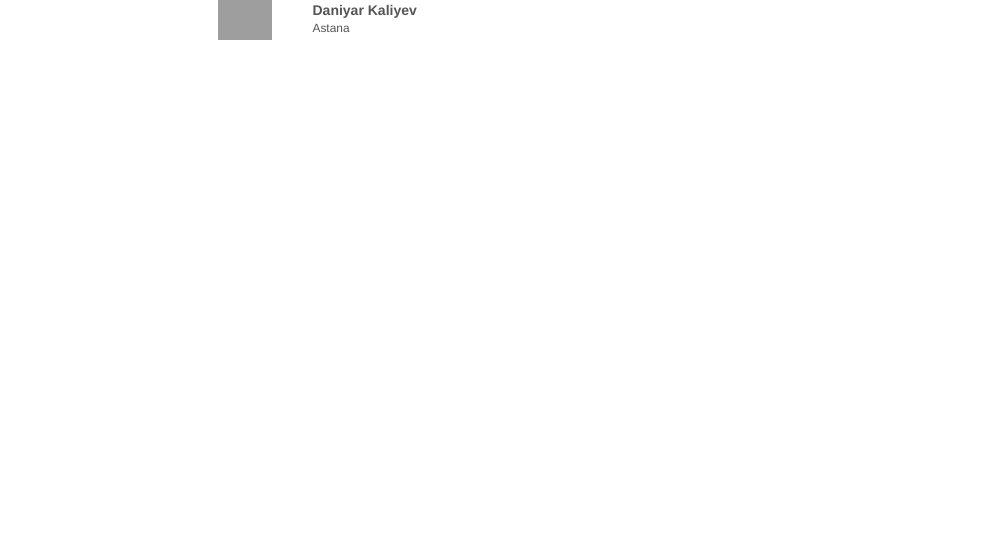
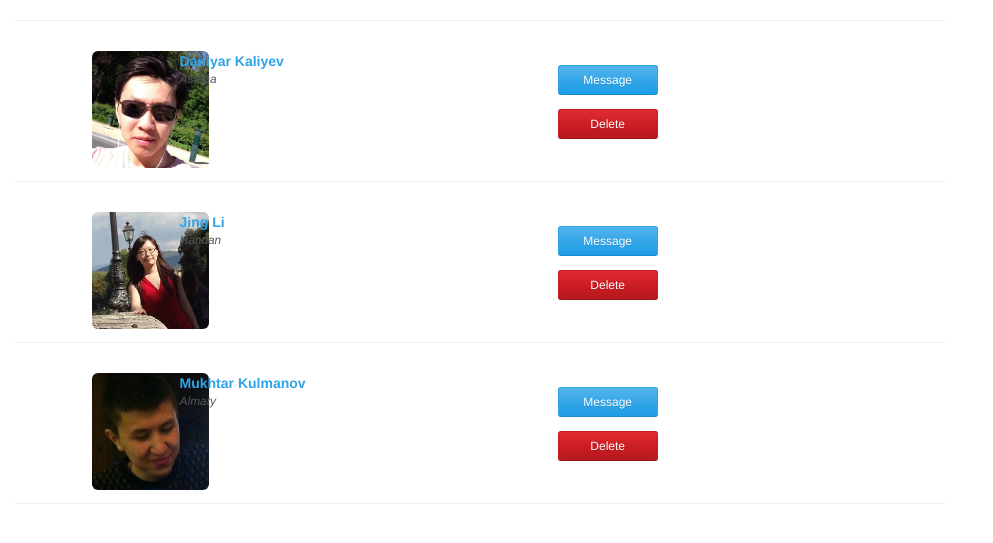
Before and after one commit to JingLiNaomi/SocialHub, a PHP site: page /html/MyFriends.html in a window 1280 px wide. Shown: the top 543 px of the page, without its empty margins (0-993 px from the left). Run offline with PHP 8.4, Linux system fonts and the light colour scheme; grey boxes are pictures that could not be loaded.

Commit message:
updated MyFriends page

```diff
--- a/css/site.css
+++ b/css/site.css
@@ -1,7 +1,38 @@
 /* CSS Document */
 .friend-list-row
 {
-	height:40px;
+	height:120px;
+	padding-top: 10px;
+	padding-left: 15px;
+	padding-bottom: 10px;
+	margin-left:5%;
+}
+
+.friends-list-body
+{
+	width: 650px;
+	padding-top: 50;
+	padding-left: 20;
+}
+
+.friends-names
+{
+	margin-left: -5%;
+}
+
+.img
+{
+	width: 130px;
+}
+
+.friend-btns
+{
+	padding:7px 5px 7px 5px;
+}
+
+.btns
+{
+	width: 100px;
 }
 
 .img-auto-size
--- a/html/MyFriends.html
+++ b/html/MyFriends.html
@@ -8,18 +8,68 @@
 </head>
 
 <body>
-<div class="row friend-list-row">
-	<div class="col-md-1 col-md-offset-2 friend-list-row">
-    	<img src="../../../../Downloads/Dan.jpg" class="img-auto-size" />
+<div class="col-md-9">
+<hr />
+  <div class="row content friend-list-row">
+    <div class="col-md-2"> <img src="../test images/TestImg1.jpg" class="img-auto-size img-rounded" /> </div>
+    <div class="col-md-5 friends-names">
+      <div class="row"> <a href=""><strong>Daniyar Kaliyev</strong></a> </div>
+      <div class="row"> <small> <em>Astana</em> </small> </div>
     </div>
-    <div class="col-md-6">
-    	<div class="row">
-        	<strong>Daniyar Kaliyev</strong>
+    <div class="col-md-1 friend-btns">
+      <div class="row friend-btns">
+        <div class="col-sm-3">
+          <button type="button" class="btns btn btn-primary btn-sm">Message</button>
         </div>
-        <div class="row">
-        	<small> Astana </small>
+      </div>
+      <div class="row friend-btns">
+        <div class="col-sm-3">
+          <button type="button" class="btns btn btn-danger btn-sm">Delete</button>
         </div>
+      </div>
     </div>
+  </div>
+  <hr />
+  <div class="row content friend-list-row">
+    <div class="col-md-2"> <img src="../test images/TestImg2.jpg" class="img-auto-size img-rounded" /> </div>
+    <div class="col-md-5 friends-names">
+      <div class="row"> <a href=""><strong>Jing Li</strong></a> </div>
+      <div class="row"> <small> <em>Handan</em> </small> </div>
+    </div>
+    <div class="col-md-1 friend-btns">
+      <div class="row friend-btns">
+        <div class="col-sm-3">
+          <button type="button" class="btns btn btn-primary btn-sm">Message</button>
+        </div>
+      </div>
+      <div class="row friend-btns">
+        <div class="col-sm-3">
+          <button type="button" class="btns btn btn-danger btn-sm">Delete</button>
+        </div>
+      </div>
+    </div>
+  </div>
+  <hr />
+  <div class="row content friend-list-row">
+    <div class="col-md-2"> <img src="../test images/TestImg3.jpg" class="img-auto-size img-rounded" /> </div>
+    <div class="col-md-5 friends-names">
+      <div class="row"> <a href=""><strong>Mukhtar Kulmanov</strong></a> </div>
+      <div class="row"> <small> <em>Almaty</em> </small> </div>
+    </div>
+    <div class="col-md-1 friend-btns">
+      <div class="row friend-btns">
+        <div class="col-sm-3">
+          <button type="button" class=" btns btn btn-primary btn-sm">Message</button>
+        </div>
+      </div>
+      <div class="row friend-btns">
+        <div class="col-sm-3">
+          <button type="button" class="btns btn btn-danger btn-sm">Delete</button>
+        </div>
+      </div>
+    </div>
+  </div>
+  <hr />
 </div>
 </body>
 </html>
```
Also changed, not shown: test images/TestImg1.jpg (added), test images/TestImg2.jpg (added), test images/TestImg3.jpg (added).
